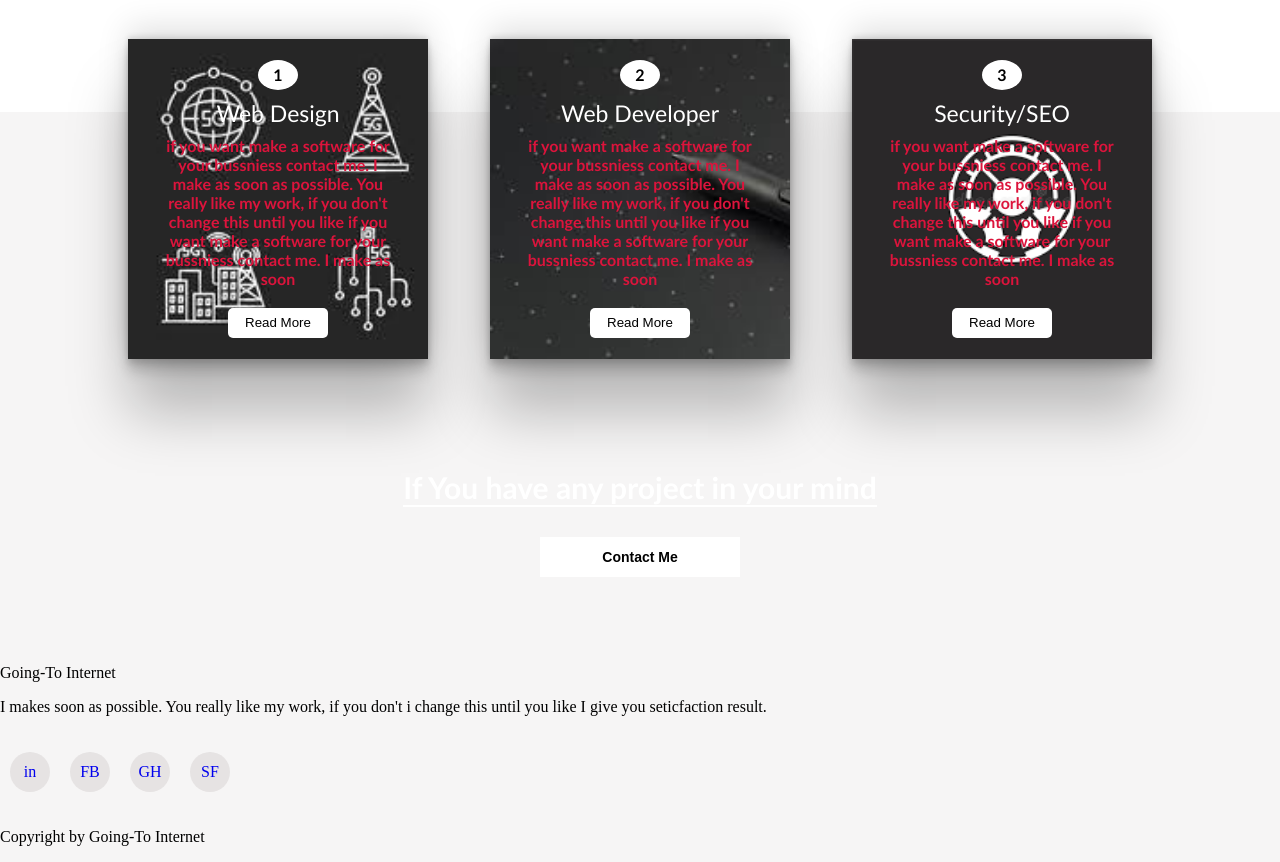
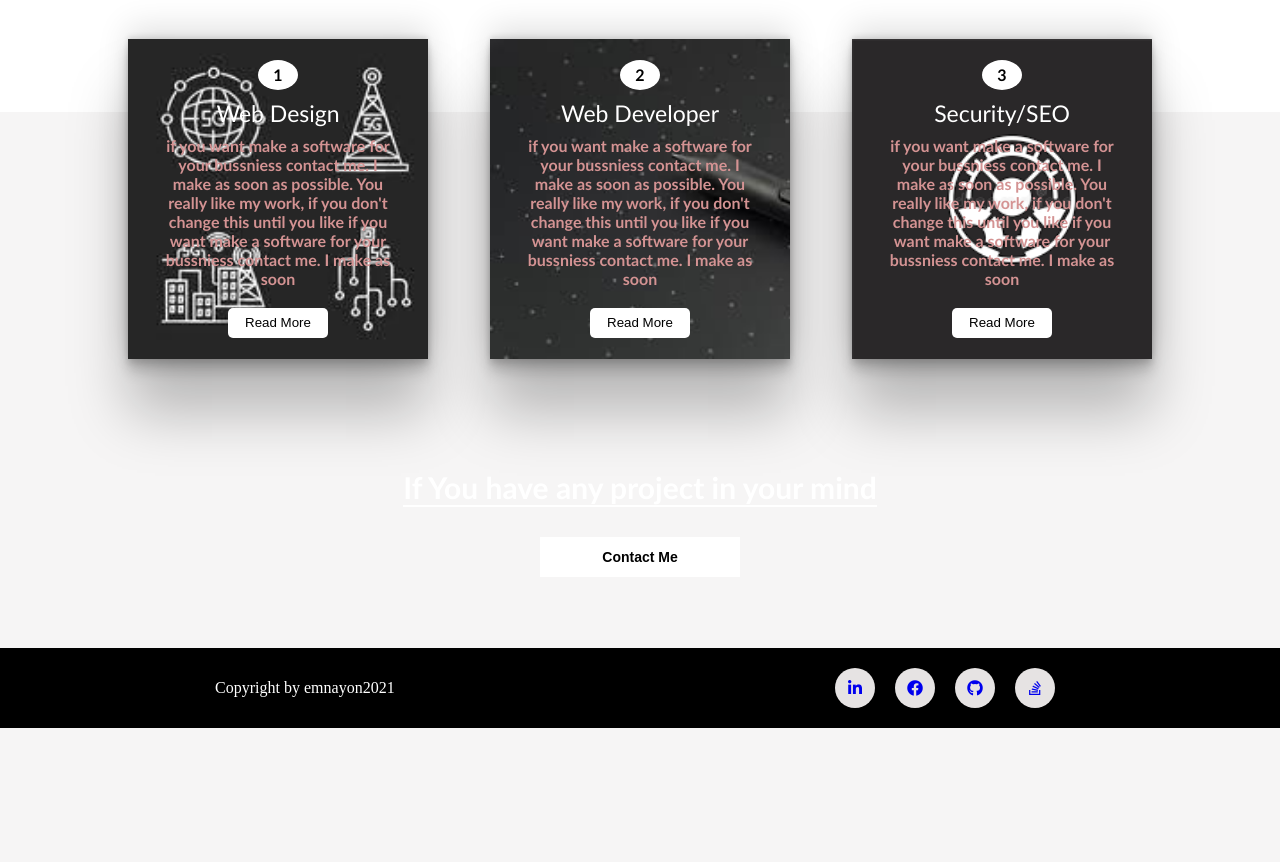
Before and after one commit to JoshimOfficial/New_HTML_CSS_Project, a plain HTML site: page index.htm in a window 1280 px wide. Shown: the part 1280-2142 px from the top of the page. After the commit the page ends 2008 px from the top, so only its background shows below. Drawn offline with Linux system fonts and the light colour scheme; files whose address does not match are found by name.

Commit message:
footer some changes

```diff
--- a/css/style.css
+++ b/css/style.css
@@ -255,7 +255,7 @@ button:active{
     text-align: center;
     width: 230px;
     margin: 0px 0px 20px 0px;
-    color: crimson;
+    color: #d49393;
     font-weight: bolder;
 }
 .box-1 button,
@@ -321,6 +321,17 @@ button:active{
     width: 600px;
     text-align: center;
 }
+
+.footer-inner{
+    display: flex;
+    justify-content: space-around;
+    background: #000;
+    color: #fff;
+}
+.copyright{
+    padding: 15px 0px;
+}
+
 .social-icons a {
     width: 40px;
     height: 40px;
--- a/index.htm
+++ b/index.htm
@@ -5,7 +5,12 @@
     <meta name="viewport" content="width=device-width, initial-scale=1.0">
     <title>Personal Website</title>
     <link rel="stylesheet" type="text/css" href="css/style.css">
-    <link rel="stylesheet" type="text/html" href="router/contactInformation.html">
+    <link rel="stylesheet" type="text/html" href="router/contactInformation.htm">
+
+    <link rel="stylesheet" href="https://cdnjs.cloudflare.com/ajax/libs/font-awesome/5.15.4/css/all.min.css" integrity="sha512-1ycn6IcaQQ40/MKBW2W4Rhis/DbILU74C1vSrLJxCq57o941Ym01SwNsOMqvEBFlcgUa6xLiPY/NS5R+E6ztJQ==" crossorigin="anonymous" referrerpolicy="no-referrer" />
+    <link href="https://fonts.googleapis.com/css2?family=Handlee&family=Montserrat&family=Roboto&display=swap" rel="stylesheet">
+    <link rel="stylesheet" href="https://cdnjs.cloudflare.com/ajax/libs/font-awesome/5.15.4/css/all.min.css" integrity="sha512-1ycn6IcaQQ40/MKBW2W4Rhis/DbILU74C1vSrLJxCq57o941Ym01SwNsOMqvEBFlcgUa6xLiPY/NS5R+E6ztJQ==" crossorigin="anonymous" referrerpolicy="no-referrer" />
+
 </head>
 <body>
    <div>
@@ -19,7 +24,7 @@
                 <ul>
                     <li><a href="#" class="active">Home</a></li>
                     <li><a href="#">About</a></li>
-                    <li><a href="router/contactInformation.html" target="_blank">Contact us</a></li>
+                    <li><a href="router/contactInformation.htm" target="_blank">Contact us</a></li>
                     <li><a href="#">Team</a></li>
 
                 </ul>
@@ -100,16 +105,19 @@
     </div>
 <!--footer-->
     <footer>
-        <p>Going-To Internet</p>
-        <p>I makes soon as possible. You really like my work, if you don't i change this until you like I give you seticfaction result.</p>
     <!--social-->
-        <div class="social-icons">
-            <a href="https://www.linkedin.com/in/emran-masud-2010771a0/" target="_blank">in</a>
-            <a href="https://www.facebook.com/pagol437/" target="_blank">FB</a>
-            <a href="https://github.com/emran-masud-nayon" target="_blank">GH</a>
-            <a href="https://stackoverflow.com/users/12693126/emran-masud-nayon" target="_blank">SF</a>
-        </div>
-        <p class="copyright">Copyright by Going-To Internet</p>
+       <div class="footer-inner">
+            <div class="copyright">
+                <p >Copyright by emnayon2021</p>
+            </div>
+            <div class="social-icons">
+                <a href="https://www.linkedin.com/in/emran-masud-2010771a0/" target="_blank"><i class="fab fa-linkedin-in"></i></a>
+                <a href="https://www.facebook.com/pagol437/" target="_blank"><i class="fab fa-facebook"></i></a>
+                <a href="https://github.com/emran-masud-nayon" target="_blank"><i class="fab fa-github"></i></a>
+                <a href="https://stackoverflow.com/users/12693126/emran-masud-nayon" target="_blank"><i class="fab fa-stack-overflow"></i></a>
+            </div>
+       </div>
+
     </footer>
    </div>
 </body>
```
